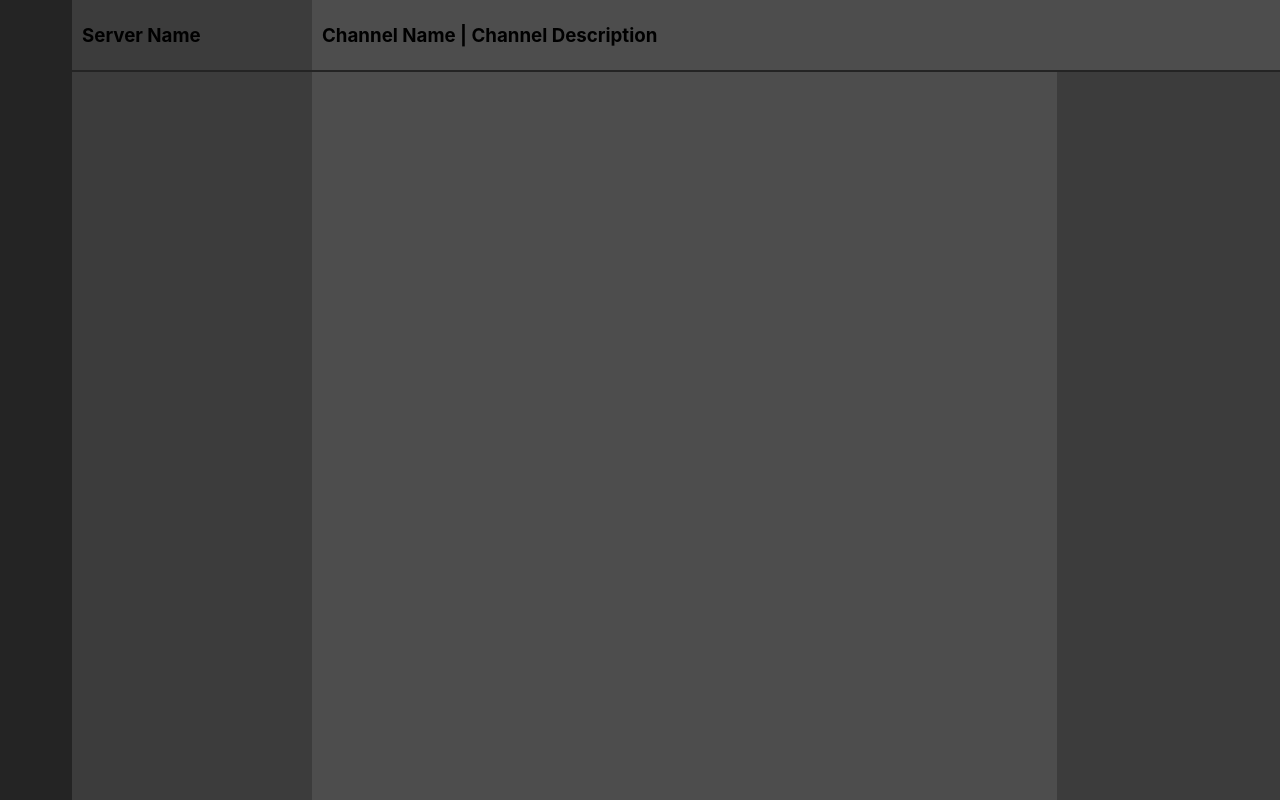
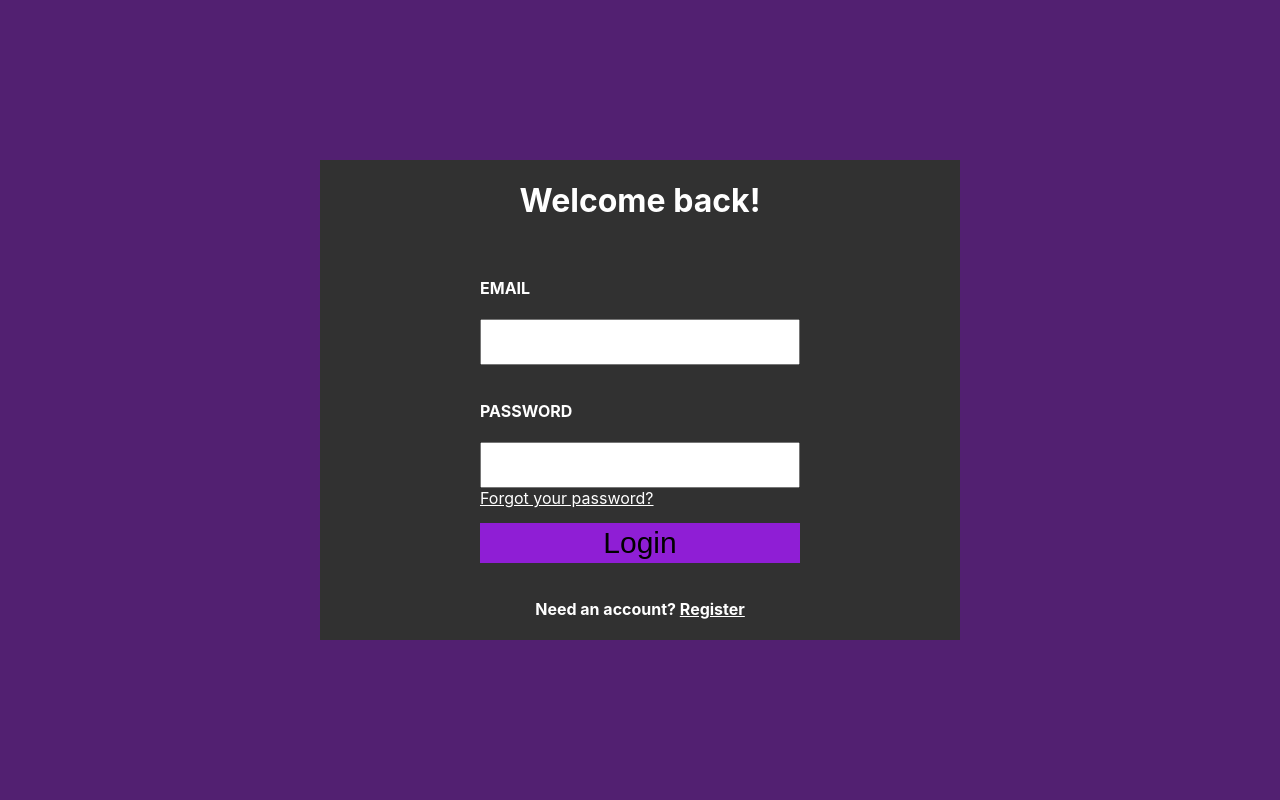
Before and after one commit to CoreyHam/discord-clone-frontend, a React (Create React App) app: page / in a window 1280 px wide. Built offline with nearby package versions, Linux system fonts and the light colour scheme.

Commit message:
Create a log in screen

```diff
--- a/src/App.css
+++ b/src/App.css
@@ -1,3 +1,48 @@
+/* LOGIN SCREEN */
+
+.login-bg {
+  position: absolute;
+  background-color: rgb(82, 32, 113);
+  /* background-image: url(https://images.unsplash.com/photo-1622819584099-e04ccb14e8a7?ixlib=rb-1.2.1&ixid=MnwxMjA3fDB8MHxwaG90by1wYWdlfHx8fGVufDB8fHx8&auto=format&fit=crop&w=1932&q=80); */
+  width: 100vw;
+  height: 100vh;
+  display: flex;
+  justify-content: center;
+  align-items: center;
+}
+
+.login-container{
+  color: white;
+  background-color: rgb(49, 49, 49);
+  height: 60vh;
+  width: 50vw;
+  display: flex;
+  flex-direction: column;
+  justify-content: space-between;
+  align-items: center;
+  /* gap: 5px; */
+  /* filter: drop-shadow(0 0 2rem rgb(255, 45, 21)); */
+}
+
+.login-height{
+  height: 40px;
+  font-size: 30px;
+}
+
+.login-prompt {
+  display: flex;
+  flex-direction: column;
+  width: 50%;
+}
+
+.login-button{
+  width: 50%;
+  background-color: rgb(143, 30, 213);
+  border: none;
+}
+
+
+
 .container {
   display: flex;
 }
@@ -63,3 +108,29 @@
   height: 100%;
   width: 30%;
 }
+
+
+button:hover {
+  cursor: pointer;
+}
+
+a {
+  color: white
+}
+
+h5{
+  margin: none;
+  padding: none;
+}
+
+.red{
+  border-color: red;
+  /* border-width: 10px; */
+  border-style: solid;
+}
+
+.green{
+  border-color: green;
+  /* border-width: 10px; */
+  border-style: solid;
+}
--- a/src/App.js
+++ b/src/App.js
@@ -1,11 +1,35 @@
-import React from 'react';
-import logo from './logo.svg';
+import React, { useState, useEffect } from 'react';
 import './App.css';
 import { Nav } from './Components/Nav';
 import { Sidebar } from './Components/Sidebar';
 import { Main } from './Components/Main';
+import { Login } from './Components/Login';
 
 function App() {
+  const [loggedIn, setLoggedIn] = useState()
+
+    useEffect(() => {
+        setLoggedIn(false)
+    }, []);
+
+    function clickHandler() {
+        setLoggedIn(true)
+    }
+
+    function inputCheck(e) {
+      console.log(e.target.value)
+      if (/^\w+([\.-]?\w+)*@\w+([\.-]?\w+)*(\.\w{2,3})+$/.test(e.target.value))
+  {
+    e.target.className = 'login-height green'
+    return (true)
+  }
+    console.log("You have entered an invalid email address!")
+    e.target.className = 'login-height red'
+    return (false)
+
+    }
+
+  if (loggedIn === true) {
     return (
       <div className='container'>
         <Nav />
@@ -15,4 +39,26 @@ function App() {
     );
   }
 
+  else {
+    return (
+      <div className='login-bg'>
+          <div className='login-container'>
+              <h1>Welcome back!</h1>
+              <div className='login-prompt'>
+                  <h4>EMAIL</h4>
+                  <input onInput={inputCheck} className={"login-height "}></input>
+              </div>
+              <div className='login-prompt'>
+                  <h4>PASSWORD</h4>
+                  <input type="password" className="login-height"></input>
+                  <a href="#">Forgot your password?</a>
+              </div>
+              <button onClick={clickHandler} className="login-button login-height">Login</button>
+              <h4>Need an account? <a href="#">Register</a></h4>
+          </div>
+      </div>
+  );
+  }
+}
+
 export default App;
--- /dev/null
+++ b/src/Components/Login.js
@@ -0,0 +1,6 @@
+import React, {useState, useEffect} from "react";
+
+export const Login = () => {
+
+
+}
```
Also changed, not shown: .gitpod.yml (added). Lines whose indentation alone changed are shown as unchanged.
